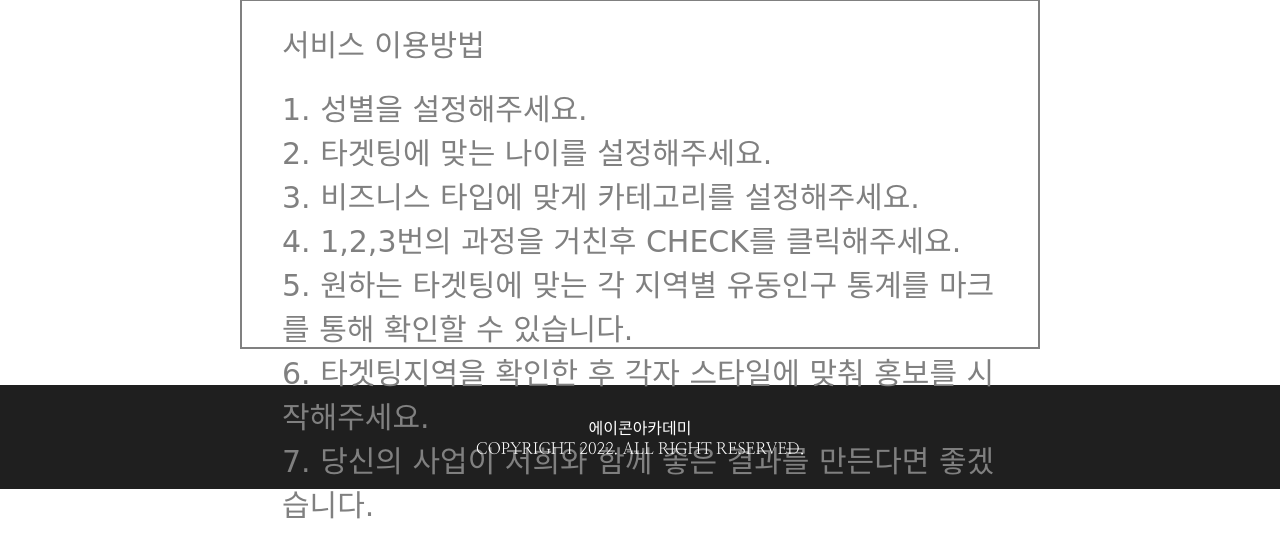
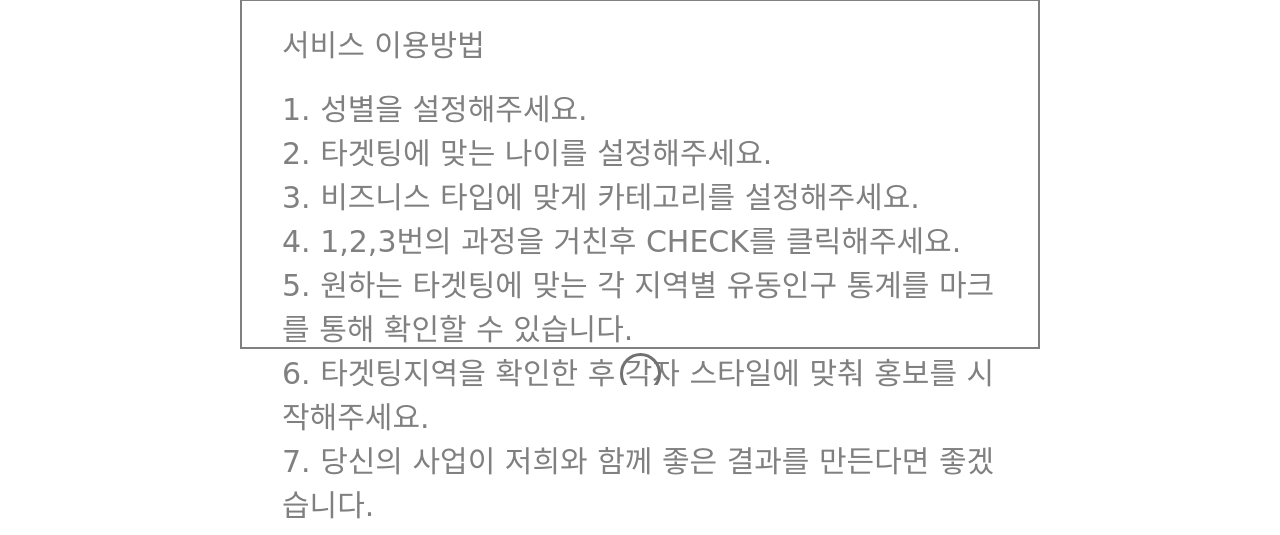
Before and after one commit to 3307rla/Hongbo, a Django app: page / in a window 1280 px wide. Shown: the part 1943-2478 px from the top of the page. Run offline with Django 4.2, Linux system fonts and the light colour scheme; some web fonts are replaced.

Commit message:
footer 추가(수정)

```diff
--- a/Hongbo/myapp/static/css/styles.css
+++ b/Hongbo/myapp/static/css/styles.css
@@ -302,8 +302,8 @@ button.button_4 {
     cursor: pointer;
 }
 
-footer{
-    background: #1F1F1F;
+/* footer{
+    background: #fff;
     display: flex;
     padding: 30px;
 }
@@ -311,12 +311,94 @@ footer{
 footer > div:first-child{
     flex: 3;
     text-align: center;
-    color: #fff;
+    color: gray;
 
 }
 
 footer > div:last-child{
     flex: 9;
-    color: #fff;
+    color: gray;
 
+} */
+
+/* footer 영역 */
+
+
+.footer #button{
+	width:35px;
+	height:35px;
+	border: #727172 3px solid;
+	border-radius:35px;
+	margin:0 auto;
+	position:relative;
+	-webkit-transition: all 1s ease;
+    -moz-transition: all 1s ease;
+    -o-transition: all 1s ease;
+    -ms-transition: all 1s ease;
+    transition: all 1s ease;
 }
+.footer #button:hover{
+	width:35px;
+	height:35px;
+	border: #3A3A3A 5px solid;
+	-webkit-transition: all 1s ease;
+    -moz-transition: all 1s ease;
+    -o-transition: all 1s ease;
+    -ms-transition: all 1s ease;
+    transition: all 1s ease;
+	position:relative;
+}
+.footer {
+	bottom:0;
+	left:0;
+	position:relative;
+	transform : translateY(-100%);
+    width: 100%;
+    height: 2em;
+    overflow:hidden;
+    margin:0 auto;
+	-webkit-transition: all 1s ease;
+    -moz-transition: all 1s ease;
+    -o-transition: all 1s ease;
+    -ms-transition: all 1s ease;
+    transition: all 1s ease;
+	z-index:999;
+}
+.footer:hover {
+	-webkit-transition: all 1s ease;
+    -moz-transition: all 1s ease;
+    -o-transition: all 1s ease;
+    -ms-transition: all 1s ease;
+    transition: all 1s ease;
+	height: 10em;
+}
+.footer #container{
+	margin-top:5px;
+	width:100%;
+	height:100%;
+  	position:relative;
+  	top:0;
+  	left:0;
+	background: #fff;
+}
+.footer #cont{
+  	position:relative;
+  	top:-45px;
+  	right:190px;
+	width:150px;
+	height:auto;
+	margin:0 auto;
+}
+.footer_center{
+	width:500px;
+	float:left;
+  	text-align:center;
+}
+.footer h3{
+	font-family: 'Helvetica';
+	font-size: 30px;
+	font-weight: 100;
+	margin-top:70px;
+	margin-left:40px;
+    color: grey;
+}
--- a/Hongbo/myapp/templates/main.html
+++ b/Hongbo/myapp/templates/main.html
@@ -11,7 +11,6 @@
     <link href="https://fonts.googleapis.com/css2?family=Nanum+Brush+Script&display=swap" rel="stylesheet">
     <link href="https://fonts.googleapis.com/css2?family=Nanum+Myeongjo&display=swap" rel="stylesheet">
     <link href="{%static 'css/styles.css' %}" rel="stylesheet" />
-
 </head>
 <body>
     <div class="wrap">
@@ -126,12 +125,19 @@
                 </div>
             </div>
         </div>
-        <footer>
-            <div>
-                에이콘아카데미 <br>
-                COPYRIGHT 2022. ALL RIGHT RESERVED.
-            </div>
-        </footer>
+        <!-- footer -->
+       <footer>
+            <div class="footer">
+        <div id="button"></div>
+      	<div id="container">
+      	<div id="cont">
+      	<div class="footer_center">
+            <h3>에이콘아카데미 3조</h3>
+      	</div>
+      	</div>
+      	</div>
+      	</div>
+       </footer>
  </div>
 </body>
 </html>
```
